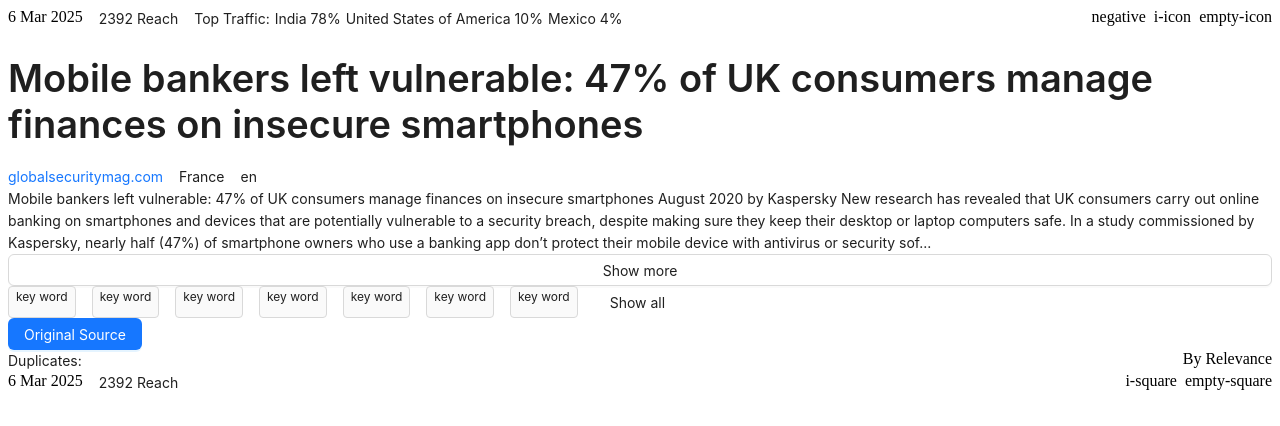
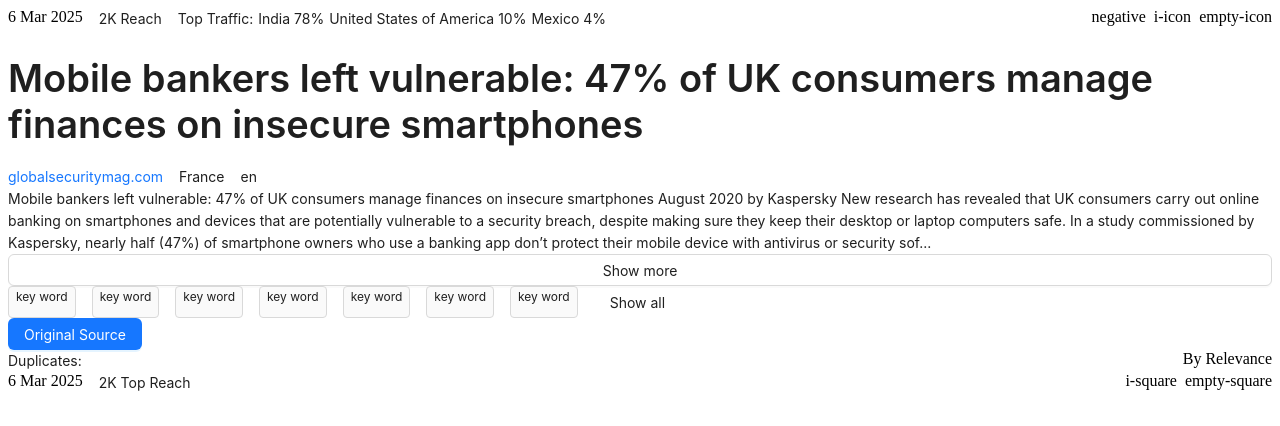
Before and after one commit to gr-sv/newsblock, a React (Create React App) app: page / in a window 1280 px wide. Shown: the top 426 px of the page. Built offline with nearby package versions, Linux system fonts and the light colour scheme.

Commit message:
Add component Reach

```diff
--- a/src/App.js
+++ b/src/App.js
@@ -1,6 +1,7 @@
 import { Button, Flex, Tag, Typography } from 'antd';
 import { data } from './data.js';
 import DateOfNews from './components/shared/date/dateOfNews.jsx';
+import Reach from './components/shared/reach/reach.jsx';
 import TopTraffic from './components/shared/topTraffic/topTraffic.jsx'
 const { Link, Text, Title } = Typography;
 
@@ -10,7 +11,10 @@ function App() {
 		<Flex justify='space-between'>
 			<Flex gap='middle'>
 				<DateOfNews />
-				<Text>{data?.REACH} Reach</Text>
+				<Text>
+					<Reach />K Reach
+				</Text>
+
 				<TopTraffic />
 			</Flex>
 
@@ -61,7 +65,9 @@ function App() {
 			<Flex justify='space-between'>
 				<Flex gap='middle'>
 					<DateOfNews />
-					<Text>{data?.REACH} Reach</Text>
+					<Text>
+						<Reach />K Top Reach
+					</Text>
 				</Flex>
 
 				<Flex gap='small'>
--- /dev/null
+++ b/src/components/shared/reach/reach.jsx
@@ -0,0 +1,14 @@
+import React from 'react';
+import { data } from '../../../data.js';
+import { Typography } from 'antd';
+const { Text } = Typography;
+
+function Reach () {
+	return (
+		<Text>
+			{Math.round(data?.REACH / 1000)}
+		</Text>
+	)
+}
+
+export default Reach;
```
